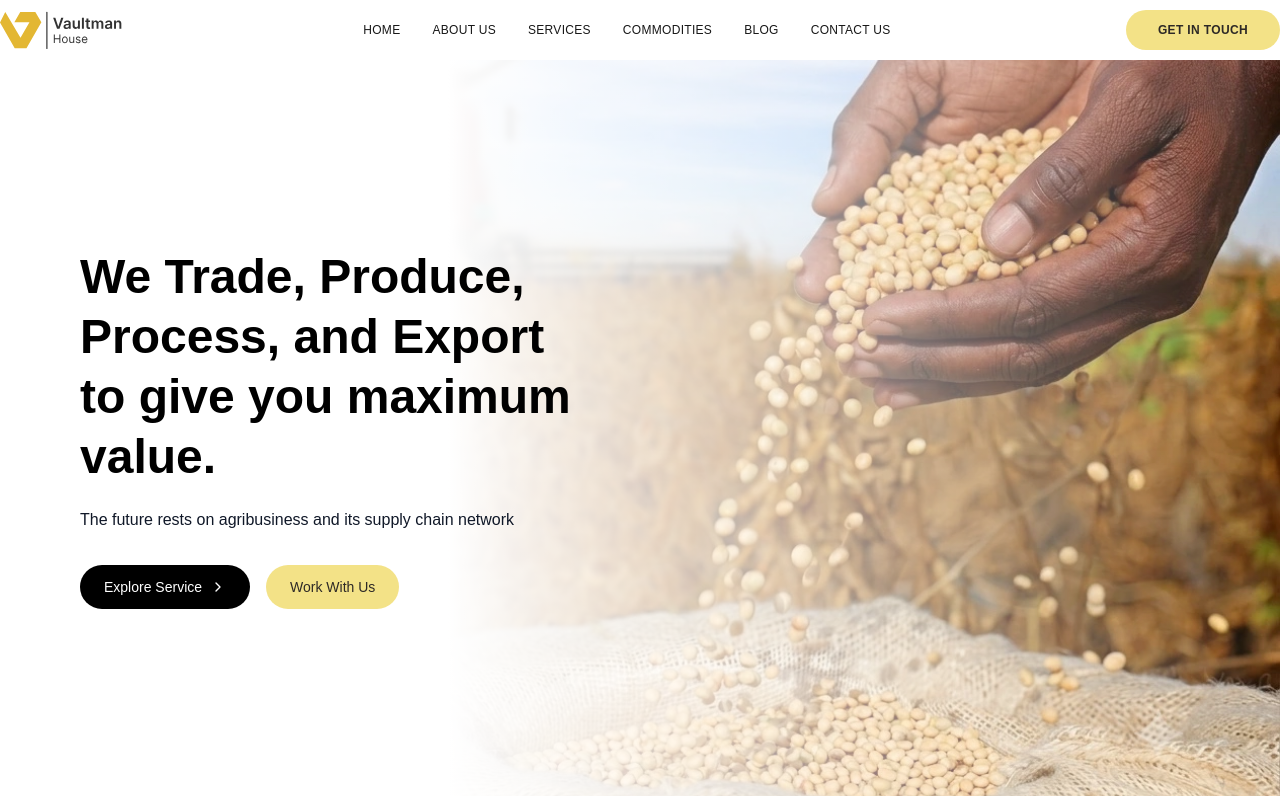
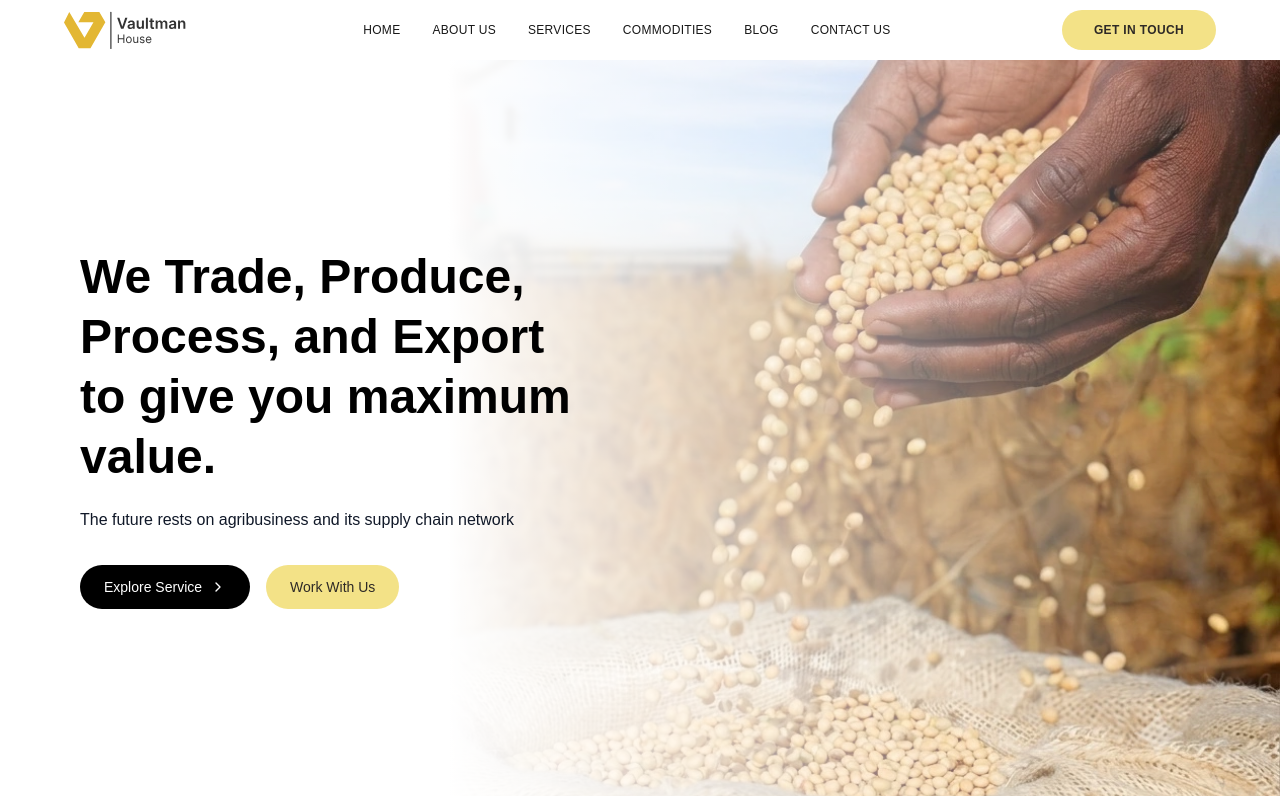
Before and after one commit to dominicnaatey/vaultmanhouse, a Next.js app: page / in a window 1280 px wide. Shown: the top 800 px of the page. Built offline with nearby package versions, Linux system fonts and the light colour scheme.

Commit message:
style(Header): add horizontal padding to sticky header bar

```diff
--- a/components/Header.tsx
+++ b/components/Header.tsx
@@ -64,7 +64,7 @@ export default function Header() {
       {/* ── Sticky header bar ──────────────────────────────────────────── */}
       <header
         ref={headerRef}
-        className={`sticky top-0 flex items-center transition-all duration-300 ${
+        className={`sticky top-0 flex items-center px-6 md:px-16 transition-all duration-300 ${
           scrolled
             ? 'h-15 bg-white/80 backdrop-blur-md border-b border-black/10'
             : 'h-15 bg-white'
```
